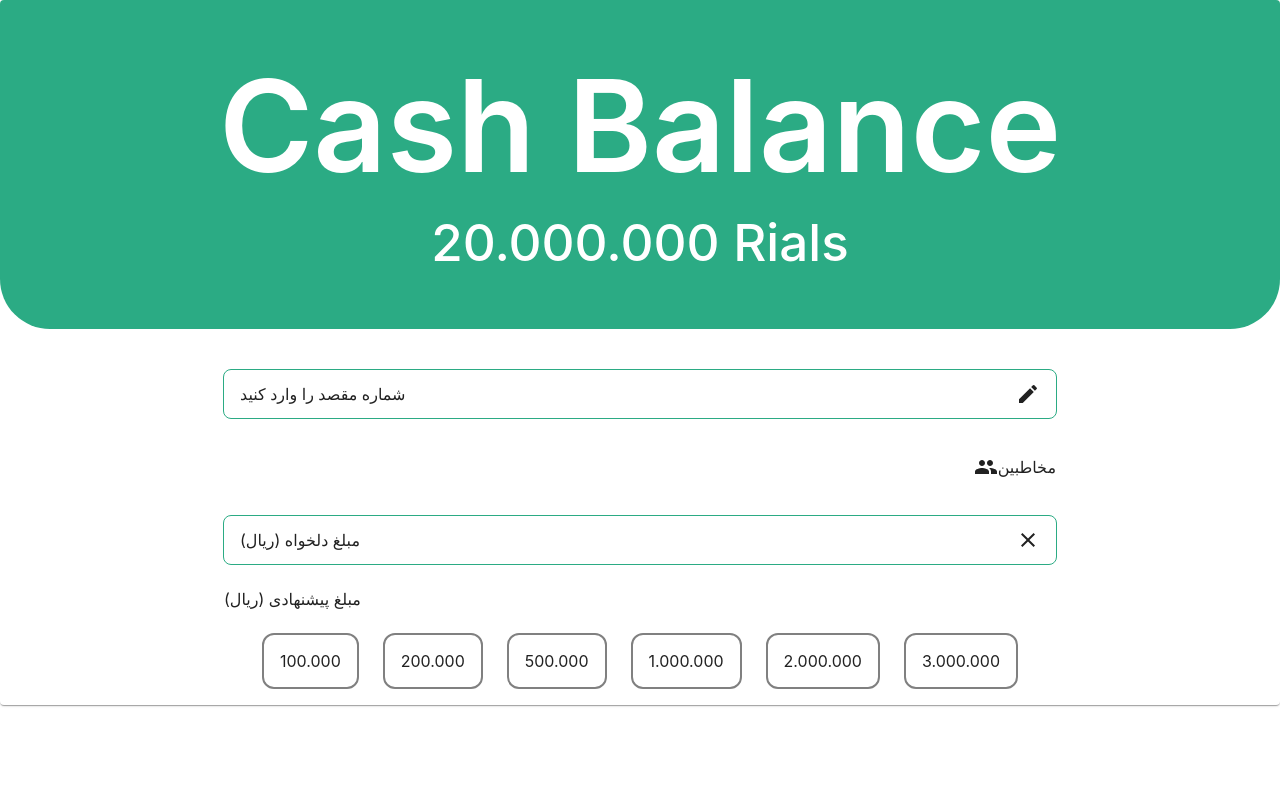
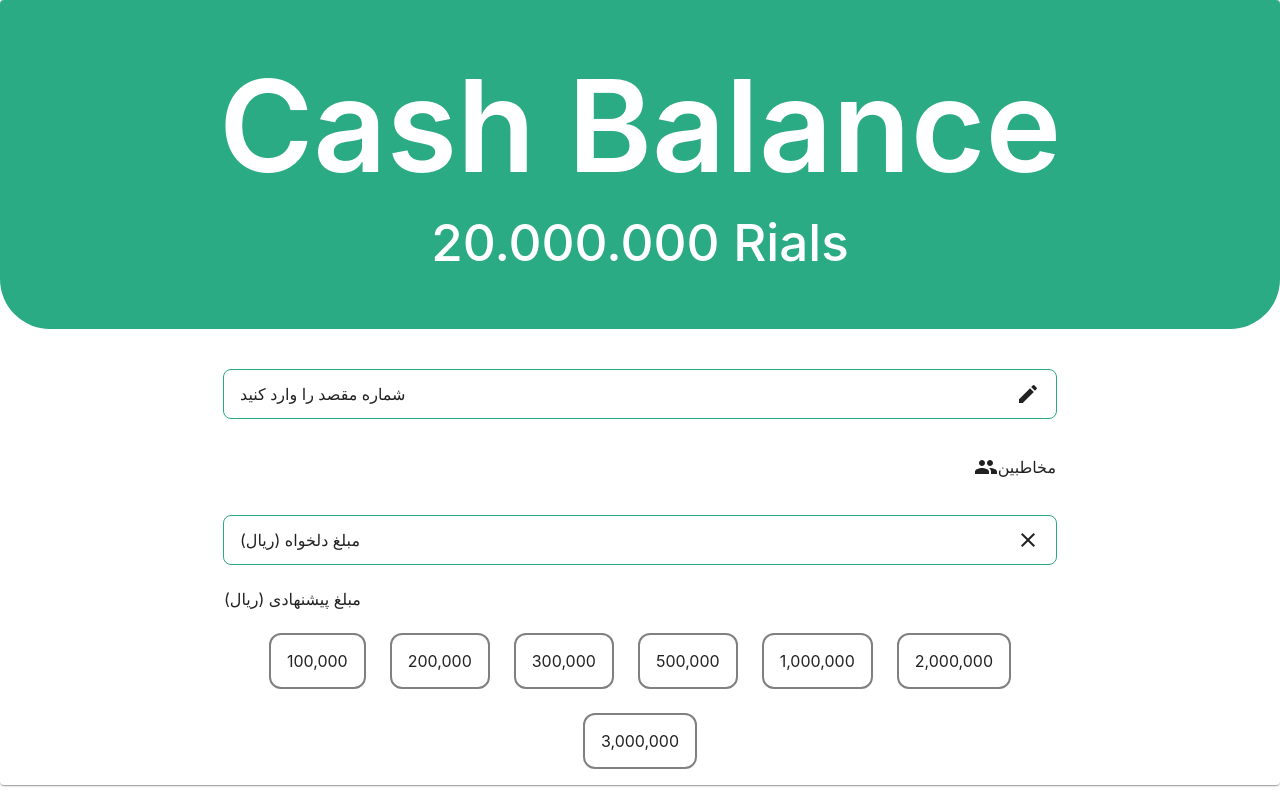
Before and after one commit to siahvosh/digital-wallet, a React (Create React App) app: page /transfer in a window 1280 px wide. Built offline with nearby package versions, Linux system fonts and the light colour scheme.

Commit message:
map on items

```diff
--- a/src/Pages/WalletActions/Transfer.tsx
+++ b/src/Pages/WalletActions/Transfer.tsx
@@ -4,8 +4,23 @@ import {BalanceCard} from "../../Component/BalanceCard/BalanceCard";
 import EditIcon from '@mui/icons-material/Edit';
 import PeopleIcon from '@mui/icons-material/People';
 import CloseIcon from '@mui/icons-material/Close';
+import {useState} from "react";
 
 export const Transfer = () => {
+    interface priceItemsType {
+        price: string;
+        num: string
+    }
+
+    const [priceItems] = useState<priceItemsType[]>([
+        {price: '100,000', num: '1'},
+        {price: '200,000', num: '2'},
+        {price: '300,000', num: '3'},
+        {price: '500,000', num: '4'},
+        {price: '1,000,000', num: '5'},
+        {price: '2,000,000', num: '6'},
+        {price: '3,000,000', num: '7'}
+    ])
     return(
         <React.Fragment>
             <Card style={{height: '100%',}}>
@@ -42,24 +57,20 @@ export const Transfer = () => {
                             <Grid2 size={12}>
                                 <span style={{display: 'flex', justifyContent: 'start'}}>مبلغ پیشنهادی (ریال)</span>
                             </Grid2>
-                            <Grid2  sx={{display: { xs: '6', md: '4' } }}>
-                                <div style={{borderRadius: '12px', border: '2px solid gray', padding: '1rem'}}>100.000</div>
-                            </Grid2>
-                            <Grid2  sx={{display: { xs: '6', md: '4' } }}>
-                                <div style={{borderRadius: '12px', border: '2px solid gray', padding: '1rem'}}>200.000</div>
-                            </Grid2>
-                            <Grid2  sx={{display: { xs: '6', md: '4' } }}>
-                                <div style={{borderRadius: '12px', border: '2px solid gray', padding: '1rem'}}>500.000</div>
-                            </Grid2>
-                            <Grid2  sx={{display: { xs: '6', md: '4' } }}>
-                                <div style={{borderRadius: '12px', border: '2px solid gray', padding: '1rem'}}>1.000.000</div>
-                            </Grid2>
-                            <Grid2  sx={{display: { xs: '6', md: '4' } }}>
-                                <div style={{borderRadius: '12px', border: '2px solid gray', padding: '1rem'}}>2.000.000</div>
-                            </Grid2>
-                            <Grid2 sx={{display: { xs: '6', md: '4' } }}>
-                                <div style={{borderRadius: '12px', border: '2px solid gray', padding: '1rem'}}>3.000.000</div>
-                            </Grid2>
+
+                            {priceItems.map((item, index) => (
+                                <Grid2>
+                                    <div key={index} style={{
+                                        cursor: 'pointer',
+                                        borderRadius: '12px',
+                                        border: '2px solid gray',
+                                        padding: '1rem'
+                                    }}>
+                                        {item.price}
+                                    </div>
+                                </Grid2>
+                            ))}
+
 
                         </Grid2>
                     </Grid2>
```
